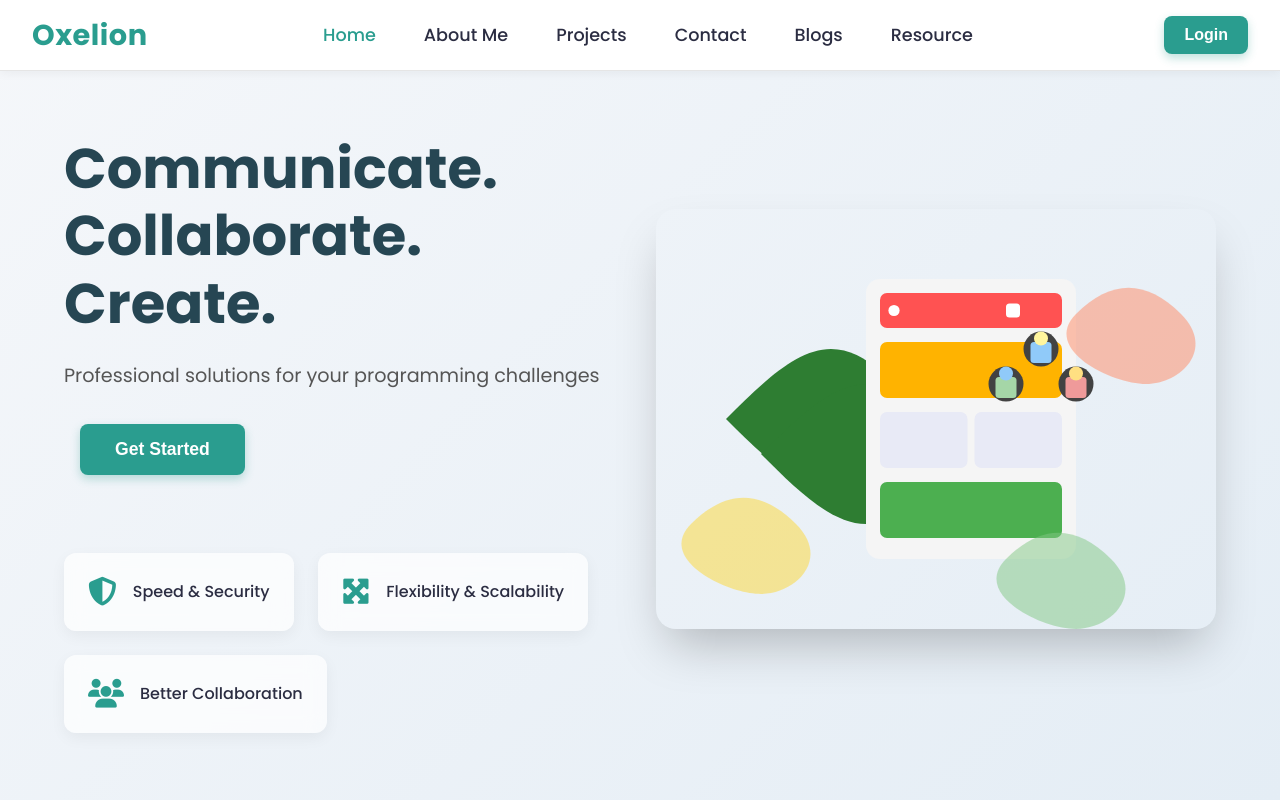
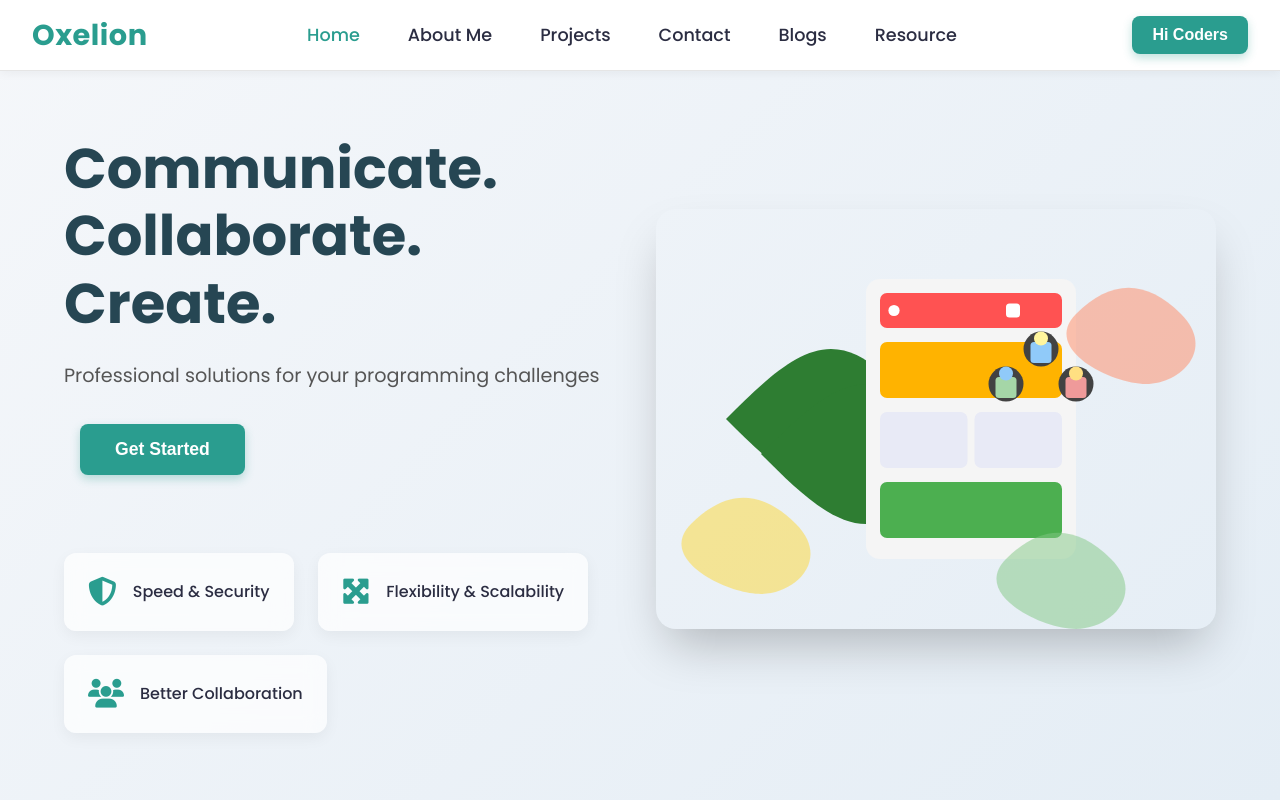
Before and after one commit to online-in/Bharath-Website, a plain HTML site: page index.html in a window 1280 px wide. Shown: the top 800 px of the page. Drawn offline with Linux system fonts and the light colour scheme.

Commit message:
Update index.html

```diff
--- a/index.html
+++ b/index.html
@@ -586,7 +586,7 @@
                 <a href="resource.html">Resource</a>
                 </div>
             </div>
-            <button class="primary-button login-btn" onclick="window.location.href='auth.html'">Login</button>
+            <button class="primary-button login-btn" onclick="window.location.href='auth.html'">Hi Coders</button>
             <button class="mobile-menu-button" id="mobileMenuBtn" aria-label="Open menu">
                 <i class="fas fa-bars"></i>
             </button>
```
